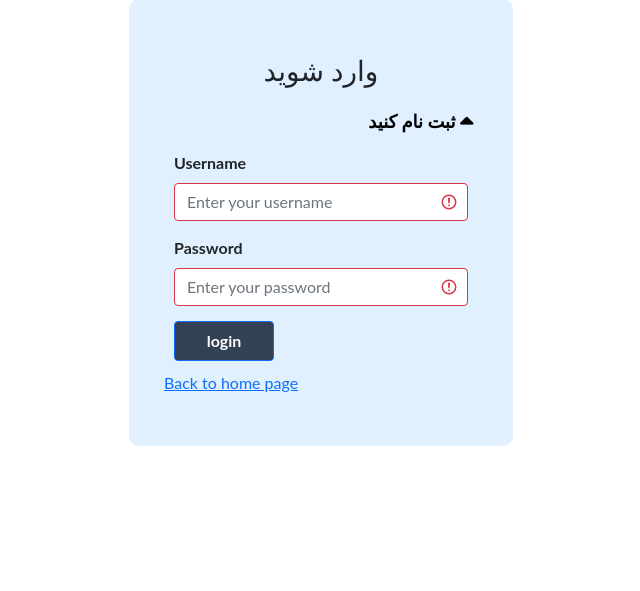
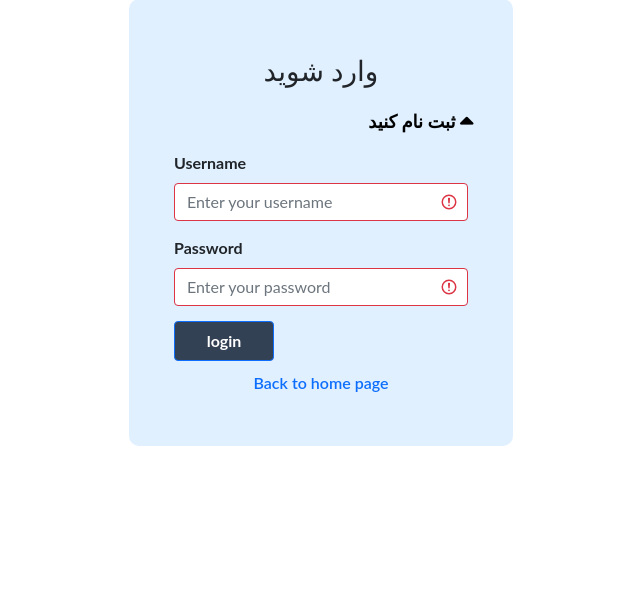
Before and after one commit to Majholl/electra, a Django app: page /authentication/ in a window 1280 px wide. Shown: the part 132-723 px from the top of the page, without its empty margins (319-959 px from the left). Run offline with Django 5.2, Linux system fonts and the light colour scheme; some libraries are stand-ins or nearby versions.

Commit message:
updated login template ui

```diff
--- a/template/authentications/login.html
+++ b/template/authentications/login.html
@@ -143,6 +143,22 @@ div.login-section {
 
 
 
+.back-url{
+    margin-top: 10px;
+    text-align: center;
+}
+
+
+.back-url a {
+    text-decoration: none;
+    font-weight: 600;
+}
+
+.back-url a:hover {
+    color: black;
+}
+
+
 </style>
 
 
```
